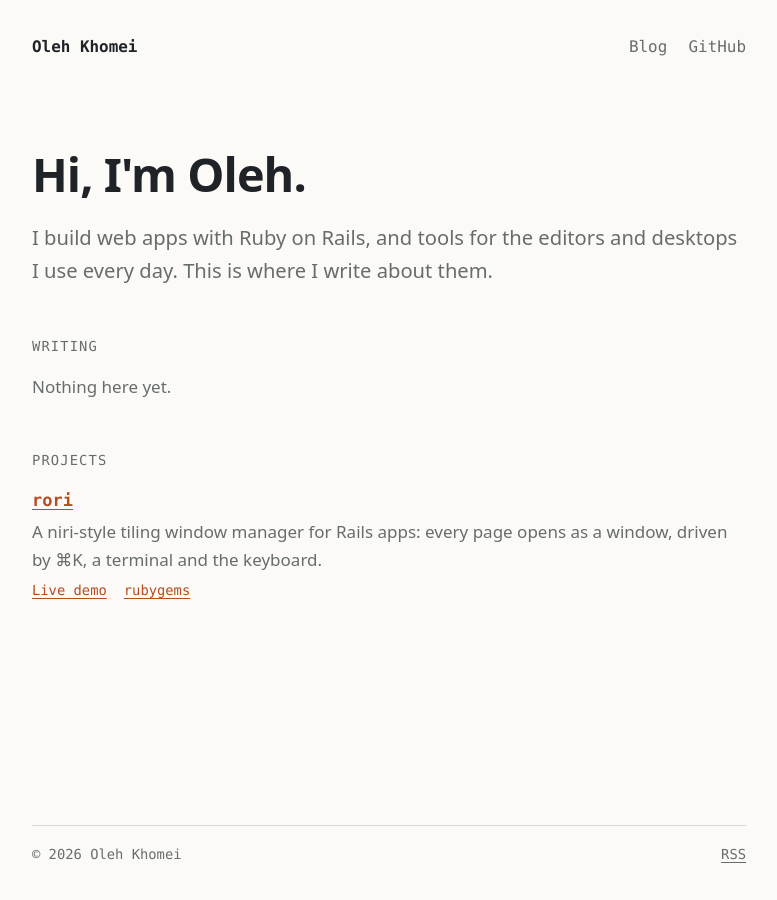
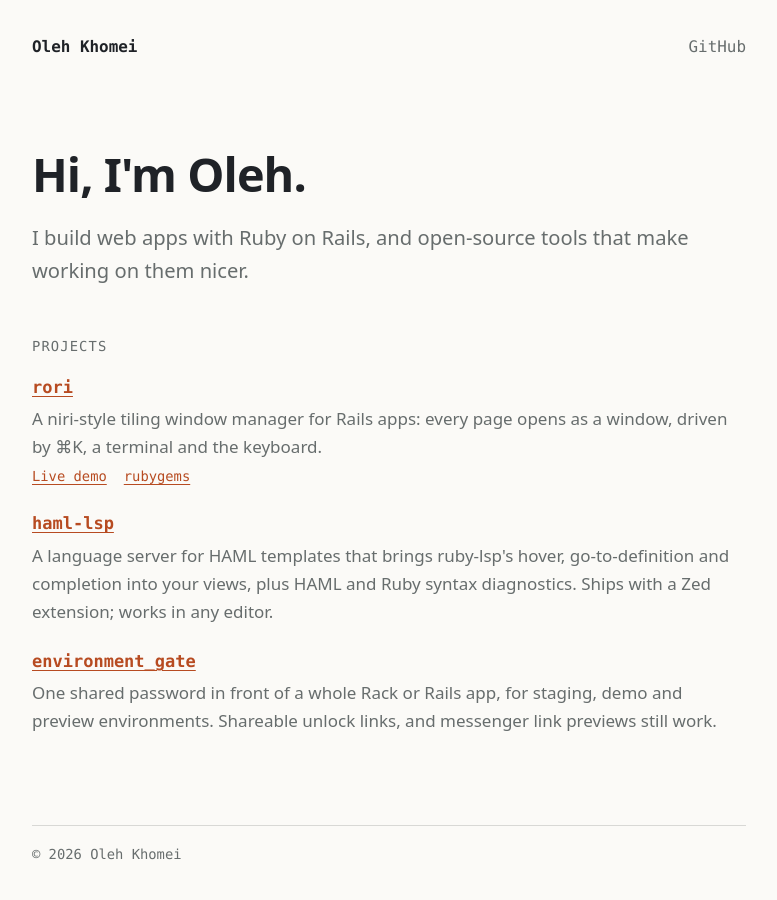
Before and after one commit to varyform/varyform.info, a Jekyll site: the page built from index.html, in a window 1280 px wide. Shown: the whole page, without its empty margins (251-1028 px from the left). Built offline with Jekyll 4.4.1, drawn with Linux system fonts in a browser that asks for light colours.

Commit message:
List my other gems and hide the blog until there's a post
The site goes live before the first post is published, so empty Writing,
Blog and RSS links would only lead to 'nothing here'. They come back on
their own with the first post. The copy now describes what's actually on
the page.

```diff
--- a/404.html
+++ b/404.html
@@ -5,5 +5,7 @@ permalink: /404.html
 sitemap: false
 ---
 <h1 class="page__title">Not found</h1>
-<p>There's nothing at this address. Try the <a href="{{ '/' | relative_url }}">home page</a> or the <a
-    href="{{ '/blog/' | relative_url }}">blog</a>.</p>
+<p>
+  There's nothing at this address. Try the <a href="{{ '/' | relative_url }}">home page</a>
+  {%- if site.posts.size > 0 %} or the <a href="{{ '/blog/' | relative_url }}">blog</a>{% endif %}.
+</p>
--- a/_config.yml
+++ b/_config.yml
@@ -1,5 +1,5 @@
 title: Oleh Khomei
-description: Notes on Ruby, Rails and the tools I build.
+description: Ruby on Rails developer building open-source tools for Rails.
 url: https://varyform.info
 lang: en
 author:
--- a/_data/projects.yml
+++ b/_data/projects.yml
@@ -9,3 +9,17 @@
       url: https://rori.varyform.info
     - label: rubygems
       url: https://rubygems.org/gems/rori
+
+- name: haml-lsp
+  url: https://github.com/varyform/haml-lsp
+  about: >-
+    A language server for HAML templates that brings ruby-lsp's hover,
+    go-to-definition and completion into your views, plus HAML and Ruby syntax
+    diagnostics. Ships with a Zed extension; works in any editor.
+
+- name: environment_gate
+  url: https://github.com/varyform/environment-gate
+  about: >-
+    One shared password in front of a whole Rack or Rails app, for staging,
+    demo and preview environments. Shareable unlock links, and messenger link
+    previews still work.
--- a/_includes/footer.html
+++ b/_includes/footer.html
@@ -1,4 +1,6 @@
 <footer class="site-footer">
   <span>© {{ site.time | date: "%Y" }} {{ site.author.name }}</span>
+  {%- if site.posts.size > 0 %}
   <a href="{{ '/feed.xml' | relative_url }}">RSS</a>
+  {%- endif %}
 </footer>
--- a/_includes/header.html
+++ b/_includes/header.html
@@ -1,7 +1,9 @@
 <header class="site-header">
   <a class="site-header__name" href="{{ '/' | relative_url }}">{{ site.title }}</a>
   <nav class="site-header__nav">
+    {%- if site.posts.size > 0 %}
     <a href="{{ '/blog/' | relative_url }}" {% if page.url contains '/blog/' %}aria-current="page" {% endif %}>Blog</a>
+    {%- endif %}
     <a href="https://github.com/{{ site.github }}">GitHub</a>
   </nav>
 </header>
--- a/index.html
+++ b/index.html
@@ -4,24 +4,24 @@ layout: default
 <section class="intro">
   <h1 class="intro__title">Hi, I'm Oleh.</h1>
   <p class="intro__lede">
-    I build web apps with Ruby on Rails, and tools for the editors and desktops I
-    use every day. This is where I write about them.
+    I build web apps with Ruby on Rails, and open-source tools that make working
+    on them nicer.
   </p>
 </section>
 
+{%- if site.posts.size > 0 %}
 <section class="section">
   <h2 class="section__title">Writing</h2>
   <ul class="post-list">
     {%- for post in site.posts limit: 5 %}
     {% include post-item.html post=post %}
-    {%- else %}
-    <li class="muted">Nothing here yet.</li>
     {%- endfor %}
   </ul>
   {%- if site.posts.size > 5 %}
   <p><a href="{{ '/blog/' | relative_url }}">All posts →</a></p>
   {%- endif %}
 </section>
+{%- endif %}
 
 <section class="section">
   <h2 class="section__title">Projects</h2>
```
